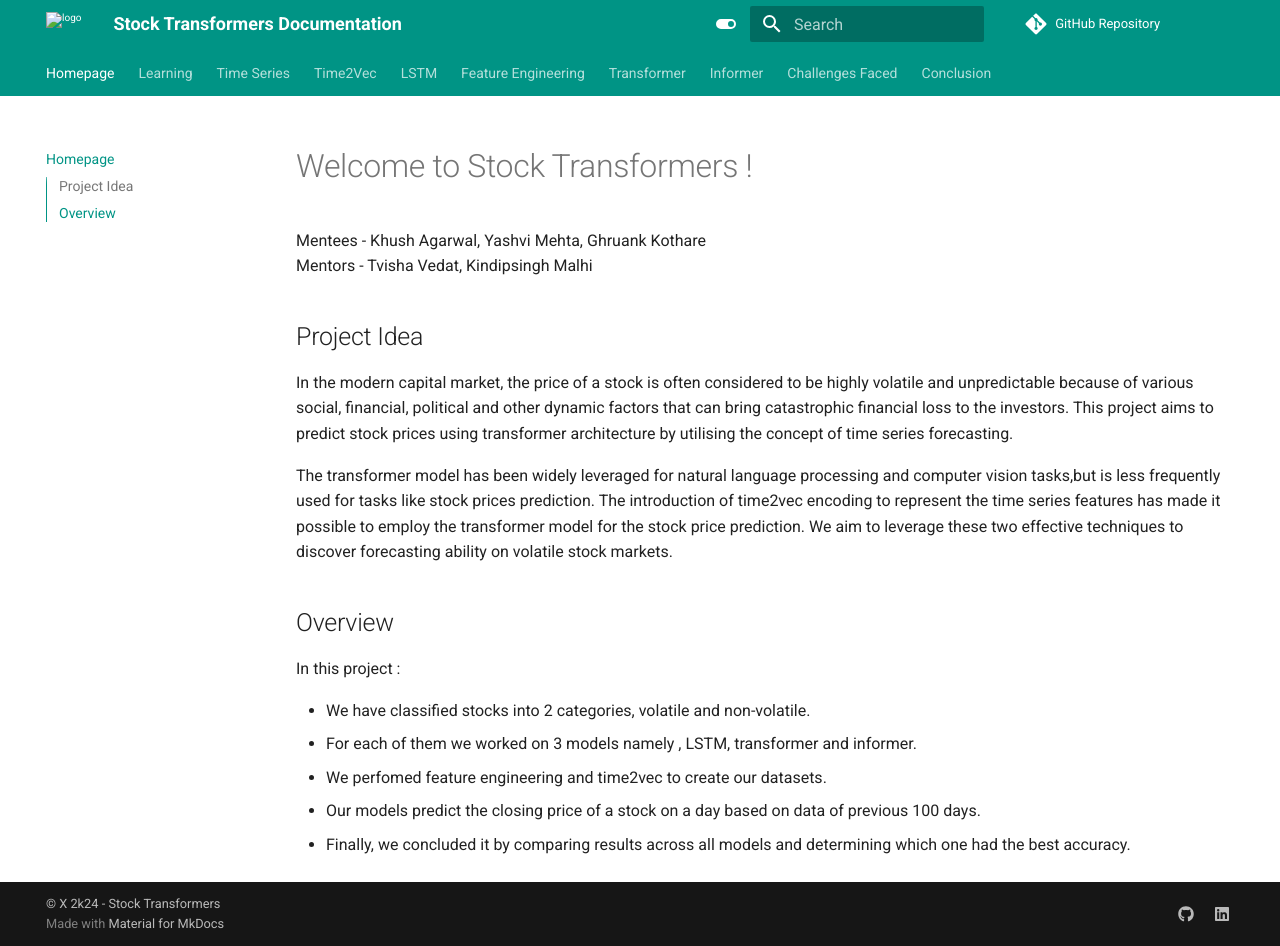
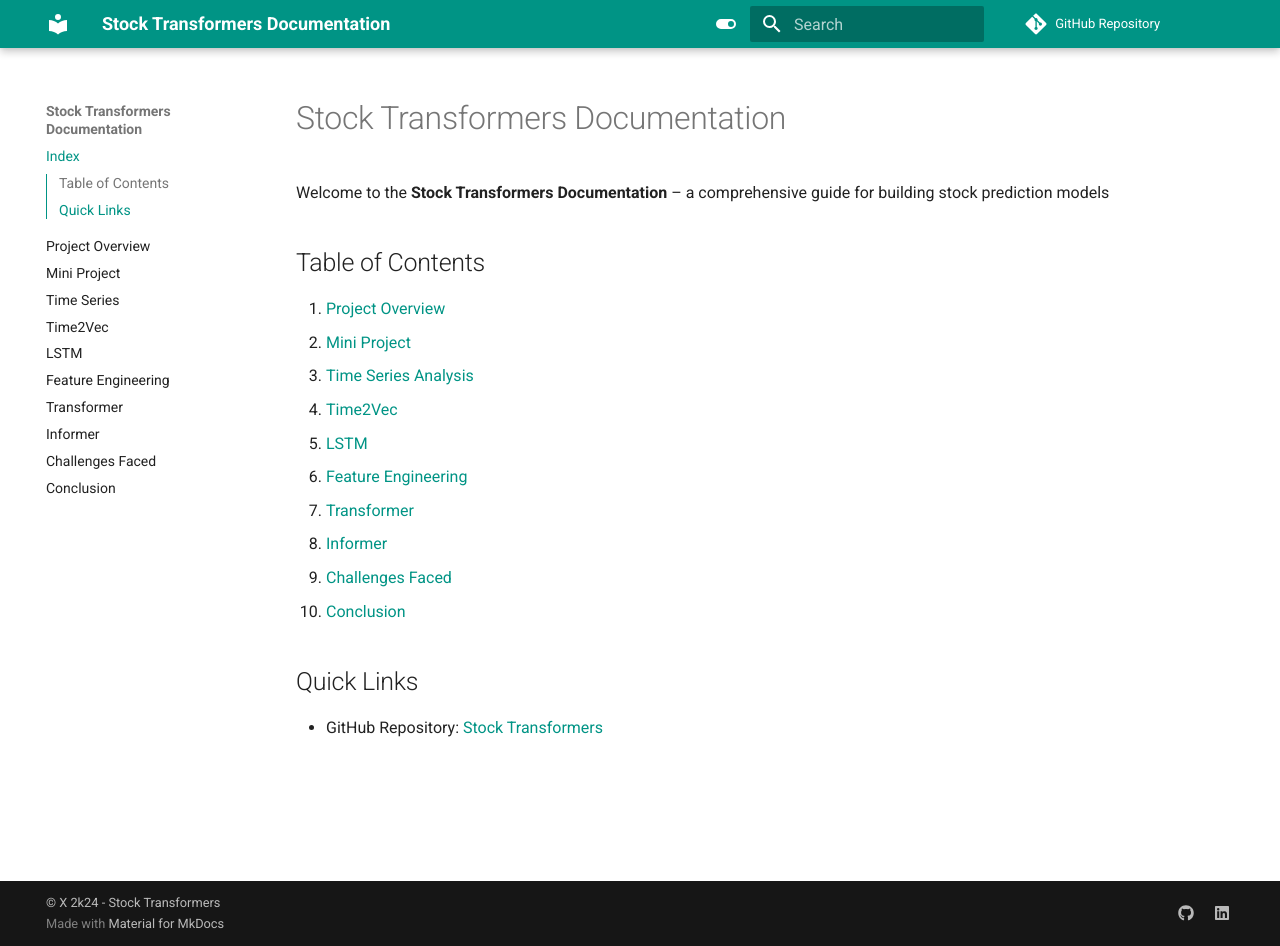
Before and after one commit to YashviMehta03/stock_transformers_documentation, an MkDocs documentation site: the page built from docs/index.md, in a window 1280 px wide and 946 px high. Built offline with MkDocs 1.6.1 and Material for MkDocs 9.7.7, drawn with Linux system fonts in a browser that asks for light colours; comment, search, counter and statistics services are not loaded.

Commit message:
Added some stuff

```diff
--- a/docs/index.md
+++ b/docs/index.md
@@ -1,18 +1,20 @@
-# Welcome to Stock Transformers !
+# Stock Transformers Documentation
 
-Mentees - Khush Agarwal, Yashvi Mehta, Ghruank Kothare <br> Mentors - Tvisha Vedat, Kindipsingh Malhi
+Welcome to the **Stock Transformers Documentation** – a comprehensive guide for building stock prediction models
 
-## Project Idea
+## Table of Contents
 
-In the modern capital market, the price of a stock is often considered to be highly volatile and unpredictable because of various social, financial, political and other dynamic factors that can bring catastrophic financial loss to the investors. This project aims to predict stock prices using transformer architecture by utilising the concept of time series forecasting.
+1. [Project Overview](home.md)
+2. [Mini Project](mini_project.md)
+3. [Time Series Analysis](time_series.md)
+4. [Time2Vec](time2vec.md)
+5. [LSTM](LSTM.md)
+6. [Feature Engineering](feature_engineering.md)
+7. [Transformer](transformer.md)
+8. [Informer](informer.md)
+9. [Challenges Faced](challenges_faced.md)
+10. [Conclusion](conclusion.md)
 
-The transformer model has been widely leveraged for natural language processing and computer vision tasks,but is less frequently used for tasks like stock prices prediction. The introduction of time2vec encoding to represent the time series features has made it possible to employ the transformer model for the stock price prediction. We aim to leverage these two effective techniques to discover forecasting ability on volatile stock markets.
+## Quick Links
 
-##  Overview
-
-<p>In this project :</p>
-* We have classified stocks into 2 categories, volatile and non-volatile.
-* For each of them we worked on 3 models namely , LSTM, transformer and informer.
-* We perfomed feature engineering and time2vec to create our datasets.
-* Our models predict the closing price of a stock on a day based on data of previous 100 days.
-* Finally, we concluded it by comparing results across all models and determining which one had the best accuracy.
+- GitHub Repository: [Stock Transformers](https://github.com/Ghruank/stocktransformers/)
--- a/mkdocs.yml
+++ b/mkdocs.yml
@@ -4,8 +4,8 @@ site_description: "A comprehensive guide for stock prediction"
 theme:
   name: "material"
   features:
-    - navigation.tabs       # For horizontal navigation
-    - navigation.top        # Keep the navigation at the top
+    # - navigation.tabs       # For horizontal navigation
+    # - navigation.top        # Keep the navigation at the top
     - navigation.sections
     - search.suggest
     - toc.integrate
@@ -29,7 +29,7 @@ theme:
       primary: "teal"
       accent: "indigo"
 
-  logo: "docs/logo.png"
+  # logo: "logo.png"
   favicon: "images/favicon.ico"
   font:
     text: "Roboto"
@@ -43,8 +43,10 @@ plugins:
 
 # Horizontal Navigation Menu with Top Tabs
 nav:
-  - Homepage: index.md
-  - Learning: learning.md
+  - Index : index.md
+  - Project Overview: home.md
+  # - Learning: learning.md
+  - Mini Project : mini project.md
   - Time Series: time_series.md
   - Time2Vec: time2vec.md
   - LSTM: LSTM.md
@@ -53,6 +55,7 @@ nav:
   - Informer: informer.md
   - Challenges Faced: challenges_faced.md
   - Conclusion: conclusion.md
+
 
 # Extra styling or JS
 extra_css:
```
Also changed, not shown: docs/Informer.md (+31 -0 lines), docs/LSTM.md (+9 -0 lines), docs/challenges_faced.md (added, +11 -0 lines), docs/home.md (added, +18 -0 lines), docs/mini project.md (added, +8 -0 lines), docs/challenges faced.md (deleted), docs/images/Informer-model-architecture.png (added), docs/images/aapl_daily_inf.png (added), docs/images/adani_hourly_inf.jpg (added), docs/images/info_daily_inf.png (added), docs/images/informer_arch.png (added), docs/images/logo.png (renamed from docs/logo.png), docs/images/miniprojloss.jpg (added), docs/images/miniprojplot.jpg (added), 1 more files.
